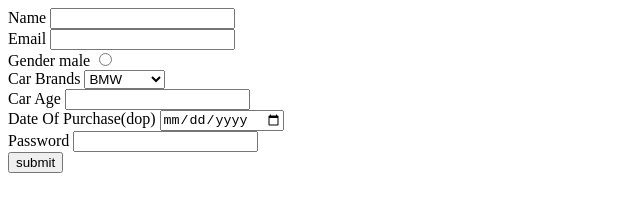
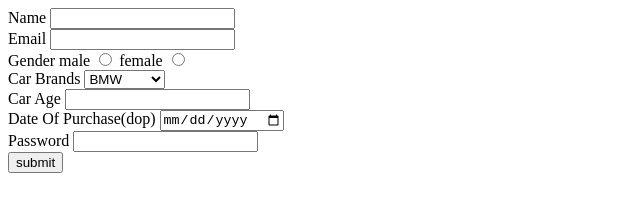
Before and after one commit to acciojob/car-insurance-form-06DILIP, a website: page main.html in a window 1280 px wide. Shown: the full height of the page, 0-640 px from the left. Drawn offline with Linux system fonts and the light colour scheme.

Commit message:
created a submission

```diff
--- a/main.html
+++ b/main.html
@@ -21,7 +21,7 @@
            <span>Gender</span>
            <label for="gender">male</label>
            <input type="radio" name="gender"  required>
-           <label for="gender>female</label>
+           <label for="gender">female</label>
           <input type="radio" name="gender"  required>
 
         </div>
```
